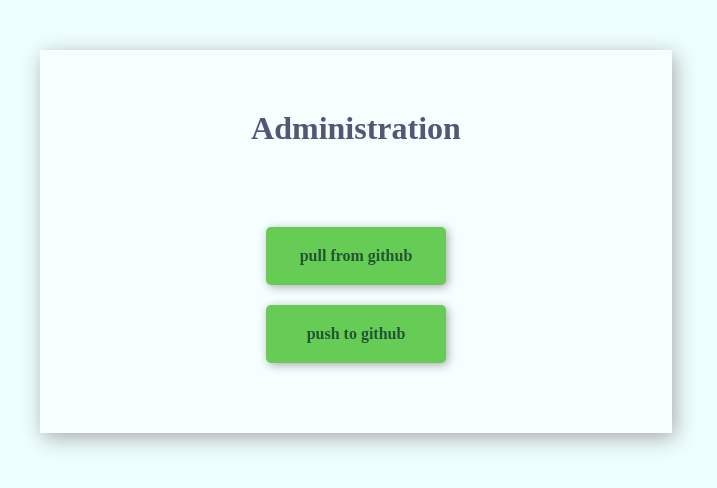
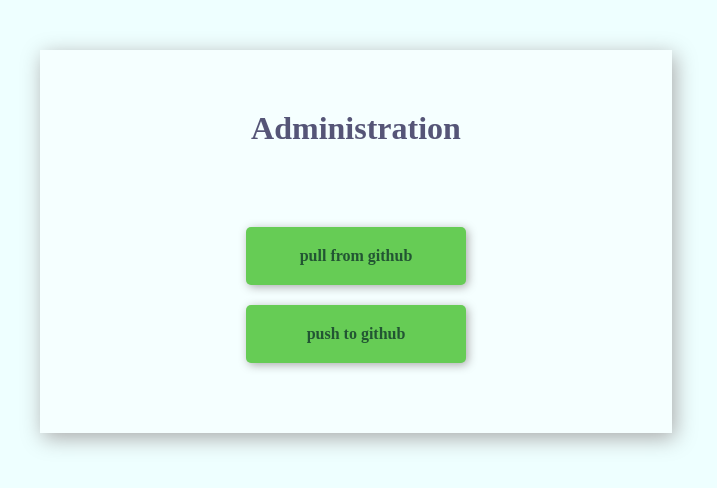
Before and after one commit to DavidWWest/Grey-Side, a PHP site: page /admin/index.html in a window 1280 px wide. Shown: the top 488 px of the page, without its empty margins (284-1001 px from the left). Run offline with PHP 8.4, Linux system fonts and the light colour scheme.

Commit message:
pushed from web interface

```diff
--- a/admin/button.css
+++ b/admin/button.css
@@ -1,5 +1,5 @@
 .button {
-	width: 180px;
+	width: 220px;
 	margin: 20px auto;
 	text-align: center;
 	border-radius: 5px;
```
Also changed, not shown: 1 other file.
